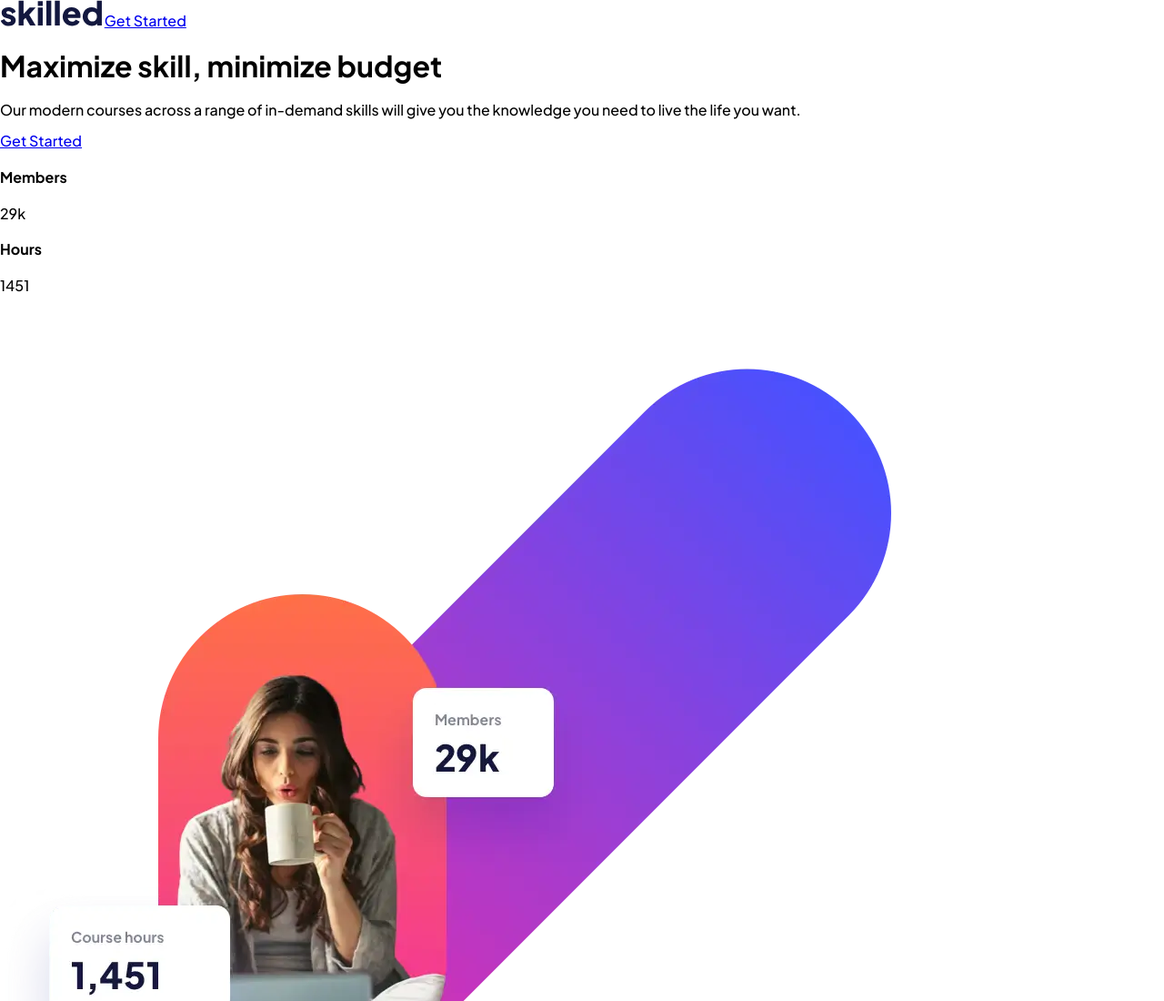
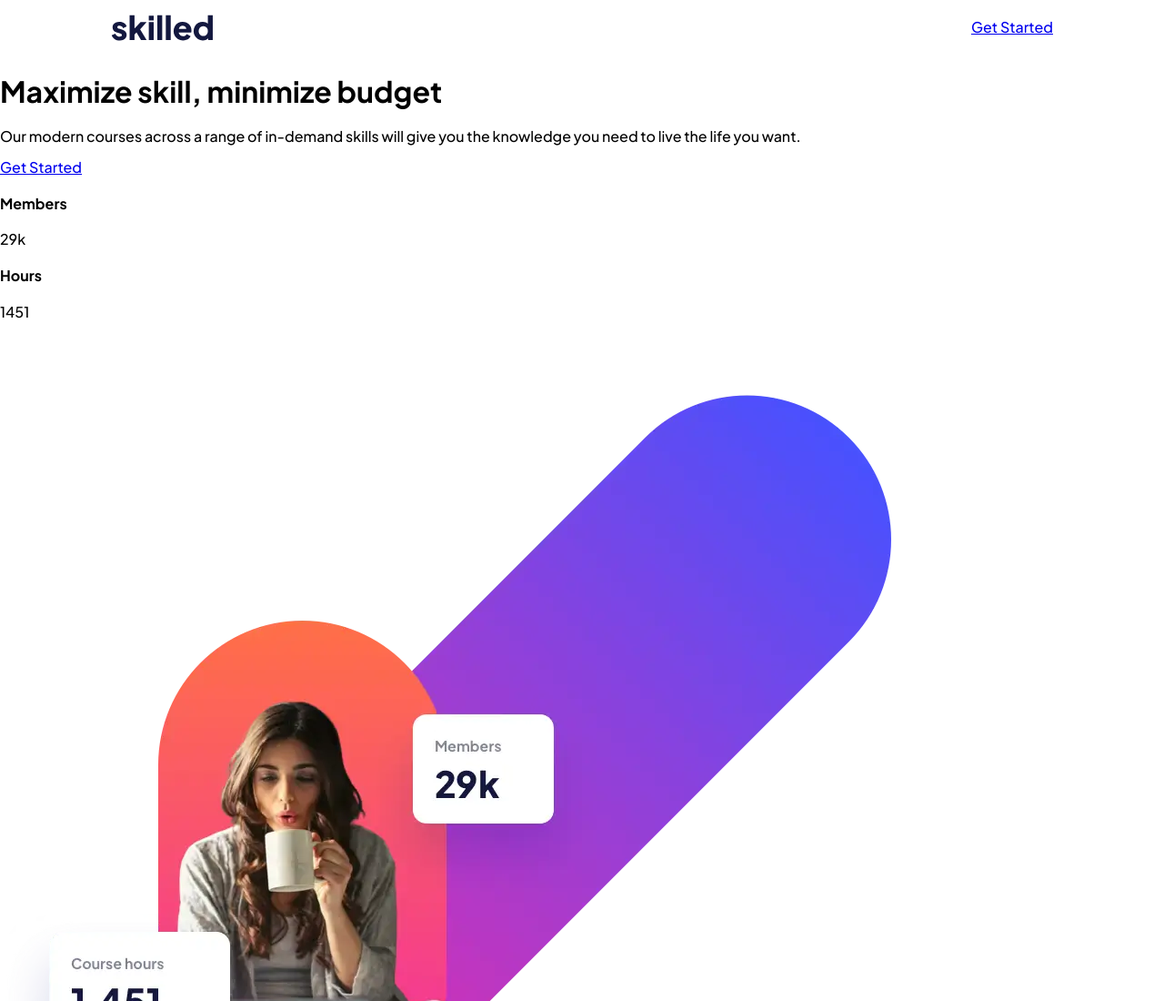
Before and after one commit to pietyr/skilled-elearning-landing-page, a website: page index.html in a window 1280 px wide. Shown: the top 1100 px of the page at 91% size. Drawn offline with Linux system fonts and the light colour scheme.

Commit message:
feat: add layout for header

```diff
--- /dev/null
+++ b/scss/layout/_header.scss
@@ -0,0 +1,10 @@
+@use '../utilities/variables' as var;
+
+.header {
+  max-width: calc(var.$max-width - 2rem);
+  padding: 1rem;
+  margin: 0 auto;
+  display: flex;
+  justify-content: space-between;
+  align-items: center;
+}
--- /dev/null
+++ b/scss/layout/_index.scss
@@ -0,0 +1 @@
+@forward 'header';
--- a/scss/main.scss
+++ b/scss/main.scss
@@ -1,3 +1,4 @@
 @forward 'utilities';
 @forward 'vendors';
 @forward 'base';
+@forward 'layout';
--- a/scss/utilities/_variables.scss
+++ b/scss/utilities/_variables.scss
@@ -22,3 +22,7 @@ $blue-pink-gradient: linear-gradient(
   hsl(322, 87%, 55%) 0%,
   hsl(237, 100%, 64%) 100%
 );
+
+// Sizes
+
+$max-width: 1100px;
```
Also changed, not shown: style.css, 1 other file.
